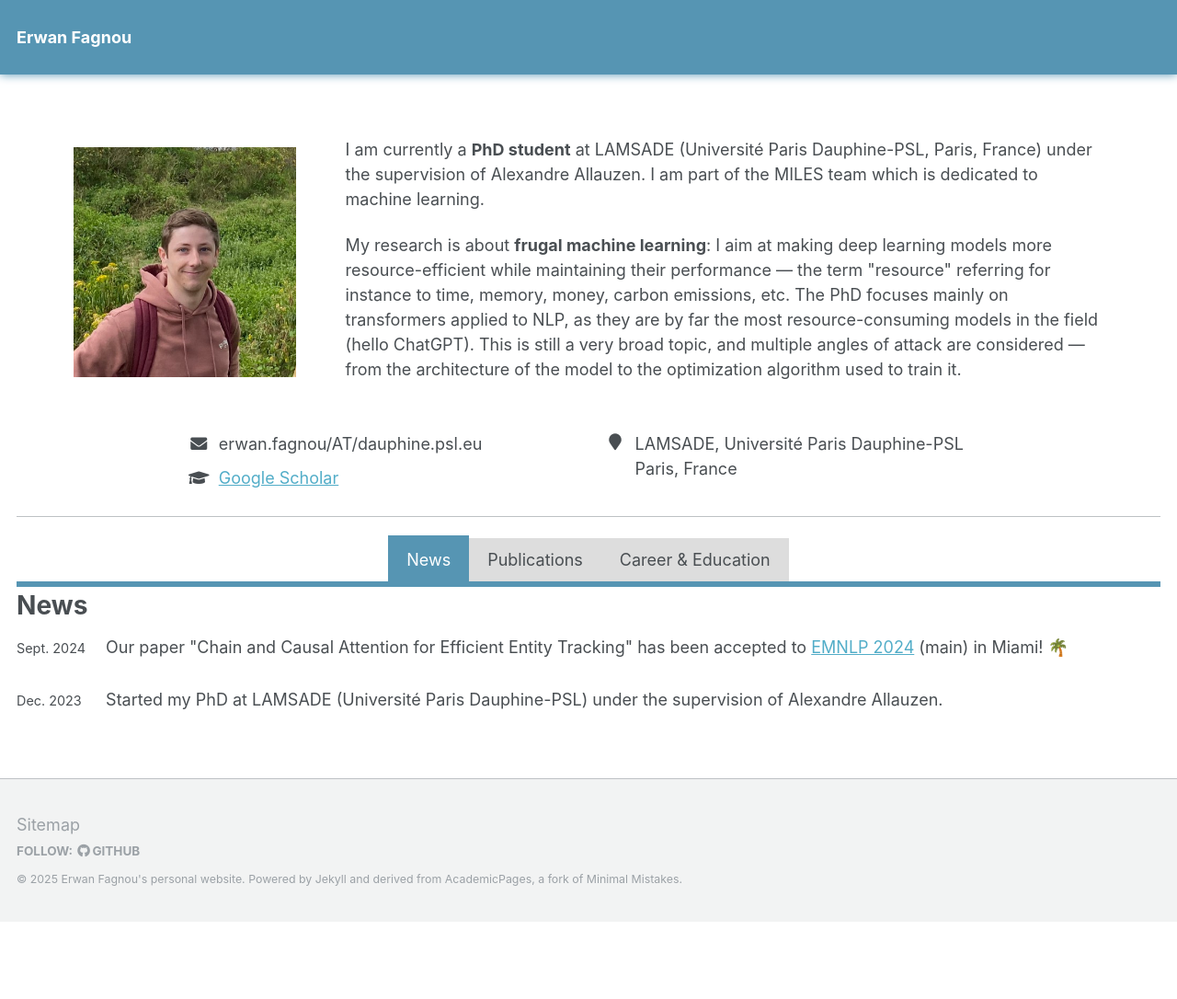
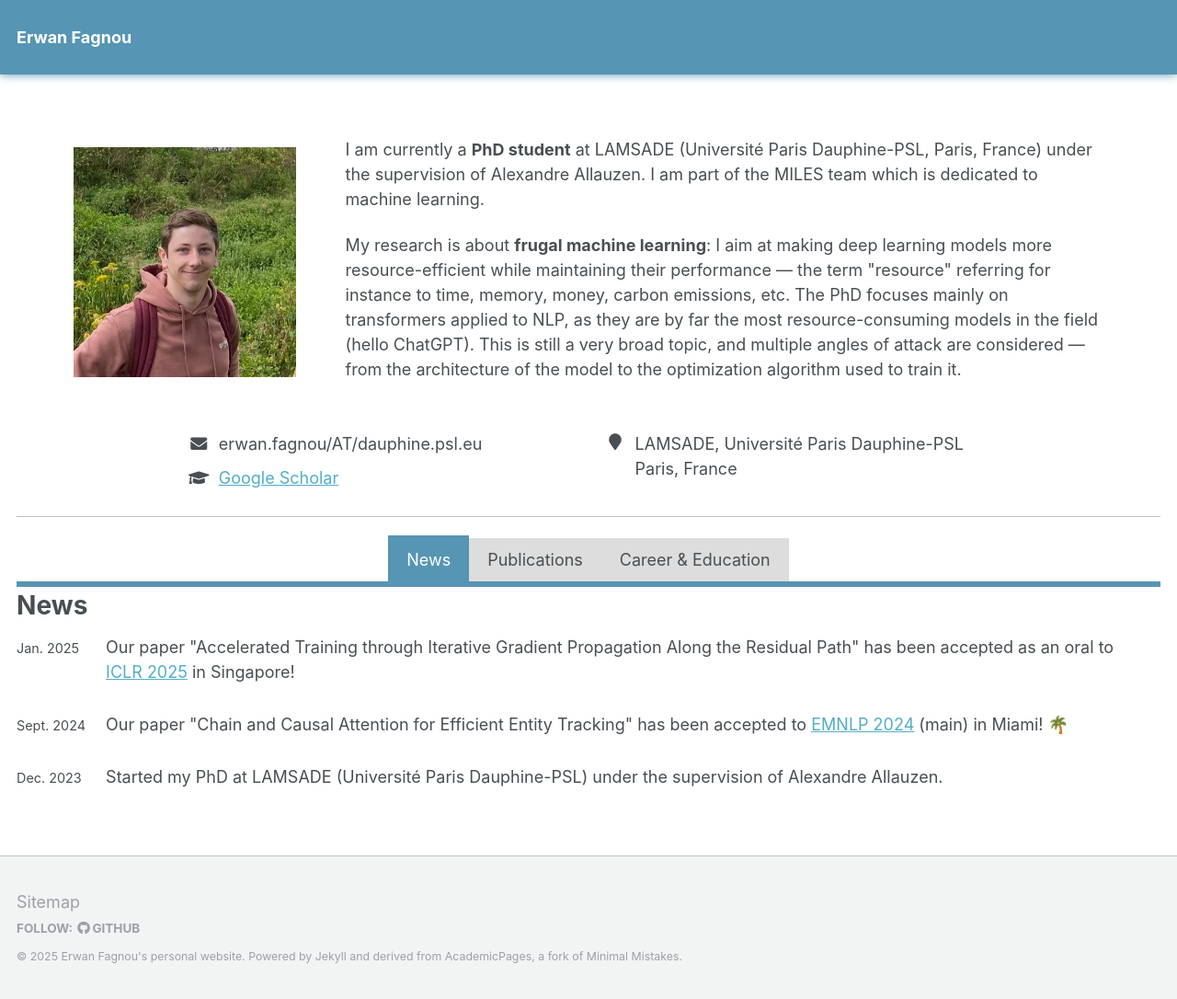
Before and after one commit to ErwanFagnou/erwanfagnou.github.io, a Jekyll site: the page built from _pages/about.md, in a window 1280 px wide. Shown: the whole page at 92% size. Built offline with Jekyll 4.4.1, drawn with Linux system fonts in a browser that asks for light colours; formulas are drawn with MathJax 3; before the commit the page ends 1002 px from its top, so only the background shows below that.

Commit message:
Update papers

```diff
--- a/Gemfile
+++ b/Gemfile
@@ -16,7 +16,7 @@ gem "github-pages", group: :jekyll_plugins
 
 # gem "jekyll"
 
-gem "wdm", "~> 0.1.0" if Gem.win_platform?
+# gem "wdm", "~> 0.1.0" if Gem.win_platform?
 
 # fix error for local tests
 gem 'tzinfo-data'
--- a/_pages/tabs/news.html
+++ b/_pages/tabs/news.html
@@ -3,6 +3,11 @@
  - text on the right (normal) -->
 
 <h1>News</h1>
+
+<div style="display: flex; align-items: top; margin-bottom: 30px">
+    <div style="width: 7%; font-size: 0.8em; display: inline-block; margin-right: 10px; margin-top: 0.3em">Jan. 2025</div>
+    <div style="width: 90%; display: inline-block; margin: 0px">Our paper "Accelerated Training through Iterative Gradient Propagation Along the Residual Path" has been accepted as an oral to <a href="https://iclr.cc/">ICLR 2025</a> in Singapore!</div>
+</div>
 
 <div style="display: flex; align-items: top; margin-bottom: 30px">
     <div style="width: 7%; font-size: 0.8em; display: inline-block; margin-right: 10px; margin-top: 0.3em">Sept. 2024</div>
--- a/_pages/tabs/publications.html
+++ b/_pages/tabs/publications.html
@@ -6,22 +6,76 @@
 <h1>Publications</h1>
 
 <div style="display: flex; align-items: top; margin-bottom: 30px">
+    <div style="width: 7%; font-size: 0.8em; display: inline-block; margin-right: 10px; margin-top: 0.3em">May 2025</div>
+    <div style="width: 90%; display: inline-block">
+        <b>Bridging the Theoretical Gap in Randomized Smoothing</b><br>
+        Blaise Delattre, Paul Caillon, Quentin Barthélemy, <u>Erwan Fagnou</u>, Alexandre Allauzen<br>
+        <i>AISTATS 2025</i>
+        <a href="https://openreview.net/forum?id=AZ6T7HdCRt" target="_blank">[pdf]</a>
+        <button class="abstract-btn" data-abstract="abstract-bridgingthegap">Show Abstract</button>
+        <div class="abstract" id="abstract-bridgingthegap">
+            Randomized smoothing has become a leading approach for certifying adversarial robustness in machine learning models.
+            However, a persistent gap remains between theoretical certified robustness and empirical robustness accuracy.
+            This paper introduces a new framework that bridges this gap by leveraging Lipschitz continuity for certification
+            and proposing a novel, less conservative method for computing confidence intervals in randomized smoothing. Our
+            approach tightens the bounds of certified robustness, offering a more accurate reflection of model robustness in
+            practice. Through rigorous experimentation we show that our method improves the robust accuracy, compressing the
+            gap between empirical findings and previous theoretical results. We argue that investigating local Lipschitz
+            constants and designing ad-hoc confidence intervals can further enhance the performance of randomized smoothing.
+            These results pave the way for a deeper understanding of the relationship between Lipschitz continuity and
+            certified robustness.
+        </div>
+    </div>
+</div>
+
+
+<div style="display: flex; align-items: top; margin-bottom: 30px">
+    <div style="width: 7%; font-size: 0.8em; display: inline-block; margin-right: 10px; margin-top: 0.3em">Apr. 2025</div>
+    <div style="width: 90%; display: inline-block">
+        <b>Accelerated Training through Iterative Gradient Propagation Along the Residual Path</b><br>
+        <u>Erwan Fagnou</u>, Paul Caillon, Blaise Delattre, Alexandre Allauzen<br>
+        <i>ICLR 2025 (Oral)</i>
+        <a href="https://arxiv.org/abs/2501.17086" target="_blank">[pdf]</a>
+        <button class="abstract-btn" data-abstract="abstract-highwaybp">Show Abstract</button>
+        <div class="abstract" id="abstract-highwaybp">
+            Despite being the cornerstone of deep learning, backpropagation is criticized for its inherent sequentiality,
+            which can limit the scalability of very deep models. Such models faced convergence issues due to vanishing gradient,
+            later resolved using residual connections. Variants of these are now widely used in modern architecture. However,
+            the computational cost of backpropagation remains a major burden, accounting for most of the training time. Taking
+            advantage of residual-like architectural designs, we introduce Highway backpropagation, a parallelizable iterative
+            algorithm that approximates backpropagation, by alternatively i) accumulating the gradient estimates along the
+            residual path, and ii) backpropagating them through every layer in parallel. This algorithm is naturally derived from
+            a decomposition of the gradient as the sum of gradients flowing through all paths and is adaptable to a diverse set of
+            common architectures, ranging from ResNets and Transformers to recurrent neural networks. Through an extensive empirical
+            study on a large selection of tasks and models, we evaluate Highway-BP and show that major speedups can be achieved
+            with minimal performance degradation.
+        </div>
+    </div>
+</div>
+
+
+<div style="display: flex; align-items: top; margin-bottom: 30px">
     <div style="width: 7%; font-size: 0.8em; display: inline-block; margin-right: 10px; margin-top: 0.3em">Nov. 2024</div>
     <div style="width: 90%; display: inline-block">
         <b>Chain and Causal Attention for Efficient Entity Tracking</b><br>
-        <i>Erwan Fagnou</i>, Paul Caillon, Blaise Delattre, Alexandre Allauzen<br>
+        <u>Erwan Fagnou</u>, Paul Caillon, Blaise Delattre, Alexandre Allauzen<br>
         <i>EMNLP 2024</i>
         <a href="https://arxiv.org/abs/2410.05565" target="_blank">[pdf]</a>
         <button class="abstract-btn" data-abstract="abstract-chacal">Show Abstract</button>
         <div class="abstract" id="abstract-chacal">
-            This paper investigates the limitations of transformers for entity-tracking tasks in large language models. We identify a theoretical constraint, showing that transformers require at least $\log_2 (n+1)$ layers to handle entity tracking with $n$ state changes. To address this issue, we propose an efficient and frugal enhancement to the standard attention mechanism, enabling it to manage long-term dependencies more efficiently.
+            This paper investigates the limitations of transformers for entity-tracking tasks in large language models.
+            We identify a theoretical constraint, showing that transformers require at least $\log_2 (n+1)$ layers to
+            handle entity tracking with $n$ state changes. To address this issue, we propose an efficient and frugal
+            enhancement to the standard attention mechanism, enabling it to manage long-term dependencies more efficiently.
             By considering attention as an adjacency matrix, our model can track entity states with a single layer.
-            Empirical results demonstrate significant improvements in entity tracking datasets while keeping competitive performance on standard natural language modeling. Our modified attention allows us to achieve the same performance with drastically fewer layers.
-            Additionally, our enhanced mechanism reveals structured internal representations of attention. Extensive experiments on both toy and complex datasets validate our approach. Our contributions include theoretical insights, an improved attention mechanism, and empirical validation.
+            Empirical results demonstrate significant improvements in entity tracking datasets while keeping competitive
+            performance on standard natural language modeling. Our modified attention allows us to achieve the same
+            performance with drastically fewer layers. Additionally, our enhanced mechanism reveals structured internal
+            representations of attention. Extensive experiments on both toy and complex datasets validate our approach.
+            Our contributions include theoretical insights, an improved attention mechanism, and empirical validation.
         </div>
     </div>
 </div>
-
 
 
 
```
